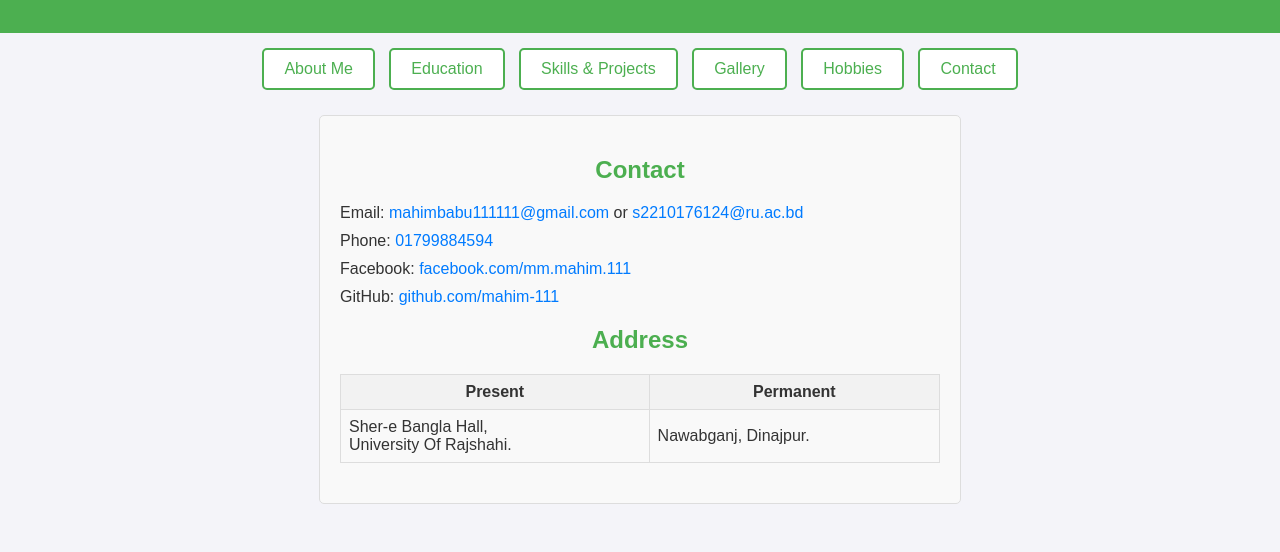
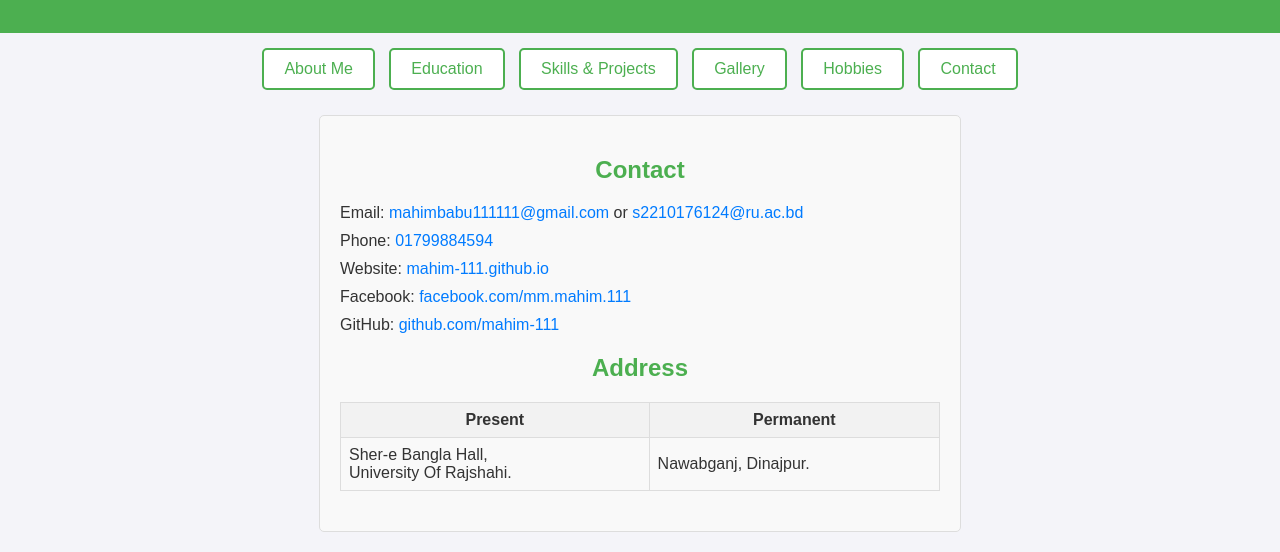
Before and after one commit to Mahim-111/Mahim-111.github.io, a plain HTML site: page contact.html in a window 1280 px wide. Shown: the part 311-863 px from the top of the page. Before the commit the page ends 835 px from the top, so only its background shows below. Drawn offline with Linux system fonts and the light colour scheme.

Commit message:
add website

```diff
--- a/contact.html
+++ b/contact.html
@@ -74,6 +74,7 @@
             <span>Email: <a href="mailto:mahimbabu111111@gmail.com">mahimbabu111111@gmail.com</a> or <a href="mailto:s2210176124@ru.ac.bd">s2210176124@ru.ac.bd</a></span>
         </p>
         <p>Phone: <a href="tel:+8801799884594">01799884594</a></p>
+        <p>Website: <a href="mahim-111.github.io" target="_blank">mahim-111.github.io</a></p>
         <p>Facebook: <a href="https://facebook.com/mm.mahim.111" target="_blank">facebook.com/mm.mahim.111</a></p>
         <p>GitHub: <a href="https://github.com/mahim-111" target="_blank">github.com/mahim-111</a></p>
 
```
